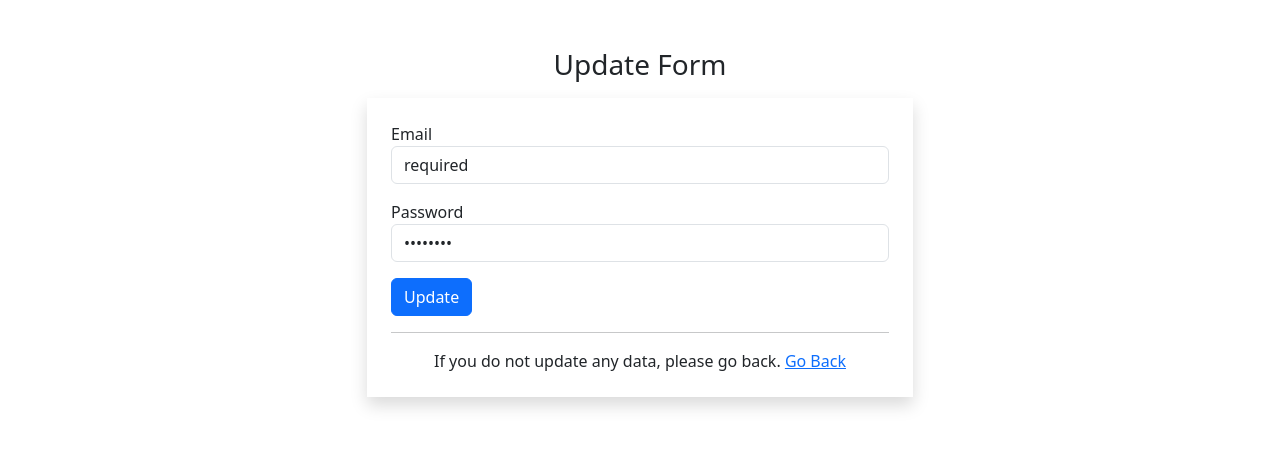
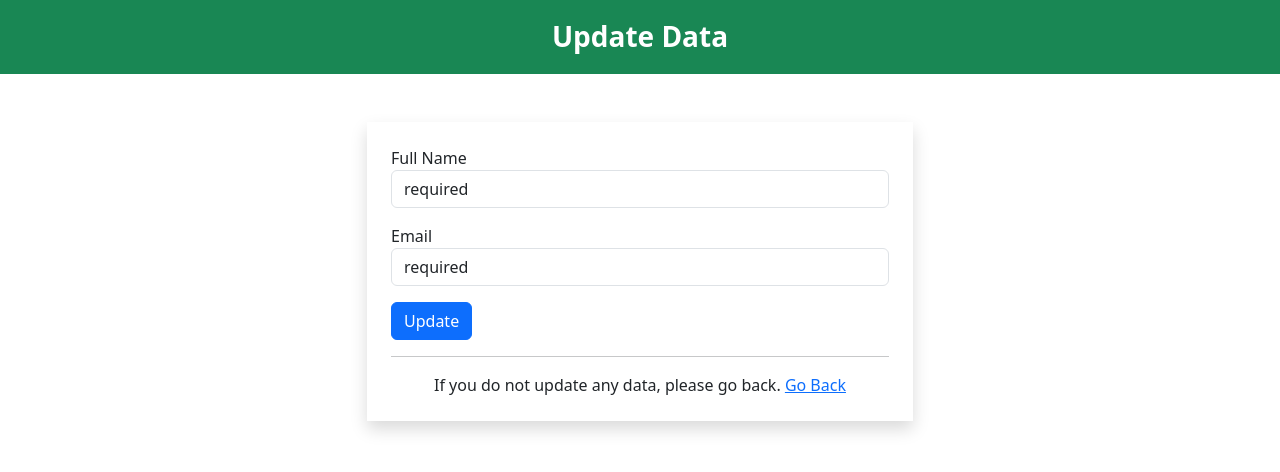
Before and after one commit to Rahat848/php-crud-website, a PHP site: page /partials/update.php?id=1 in a window 1280 px wide. Shown: the top 472 px of the page. Run offline with PHP 8.4, Linux system fonts and the light colour scheme; data that the repository does not hold is empty.

Commit message:
php crud website.using php, mysql, jaquery data-tables, bootstrap

```diff
--- a/partials/insertdata.php
+++ b/partials/insertdata.php
@@ -2,6 +2,7 @@
 include './dbconnect.php';
 
 if ($_SERVER['REQUEST_METHOD'] == "POST") {
+    $name = ucwords($_POST['name']);
     $email = $_POST['email'];
     $password = $_POST['password'];
     $cpassword = $_POST['cpassword'];
@@ -14,7 +15,7 @@ if ($_SERVER['REQUEST_METHOD'] == "POST") {
         header('Location: /php-crud-website?allreadyexists=true');
     } else {
         if ($password == $cpassword) {
-            $sql = "INSERT INTO `users` (`email`, `password`) VALUES ('$email', '$password')";
+            $sql = "INSERT INTO `users` (`name`, `email`, `password`) VALUES ('$name', '$email', '$password')";
             $insert = mysqli_query($connection, $sql);
             if ($insert) {
                 header('Location: /php-crud-website/partials/display.php');
--- a/partials/update.php
+++ b/partials/update.php
@@ -10,27 +10,25 @@
 </head>
 
 <body>
-
+    <header class="bg-success text-center py-3">
+        <h1 class="fw-bold h3 text-white my-1">Update Data</h1>
+    </header>
     <?php
         include './dbconnect.php';
         $id = $_GET['id'];
+        $name = $_GET['name'];
         $email = $_GET['email'];
-        $password = $_GET['password'];
         echo '<div class="container mt-5">
         <div class="row">
             <div class="col-md-6 offset-md-3">
-                <div class="mb-3 text-center">
-                    <h3>Update Form</h3>
-                </div>
                 <form method="post" action="" class="shadow p-4">
                     <div class="mb-3">
-                        <label for="username">Email</label>
+                        <label for="name">Full Name</label>
+                        <input type="text" class="form-control" name="name" id="name" placeholder="Full Name" value='.$name.' required>
+                    </div>
+                    <div class="mb-3">
+                        <label for="email">Email</label>
                         <input type="email" class="form-control" name="email" id="email" placeholder="email" value='.$email.' required>
-                    </div>
-
-                    <div class="mb-3">
-                        <label for="Password">Password</label>
-                        <input type="password" class="form-control" name="password" id="Password" placeholder="Password" value='.$password.' required>
                     </div>
 
                     <div class="mb-3">
@@ -47,9 +45,10 @@
     </div>';
 
         if ($_SERVER['REQUEST_METHOD'] == "POST") {
+            $name = $_POST['name'];
             $email = $_POST['email'];
             $password= $_POST['password'];
-            $sql = "UPDATE `users` SET `email` = '$email',`password` = '$password' WHERE `users`.`id` = $id";
+            $sql = "UPDATE `users` SET `name` = '$name', `email` = '$email',`password` = '$password' WHERE `users`.`id` = $id";
             $update = mysqli_query($connection, $sql);
             header("Location: /php-crud-website/partials/display.php");
           }
```
Also changed, not shown: index.php (+10 -4 lines), partials/delete.php (+14 -6 lines), partials/display.php (+22 -7 lines).
